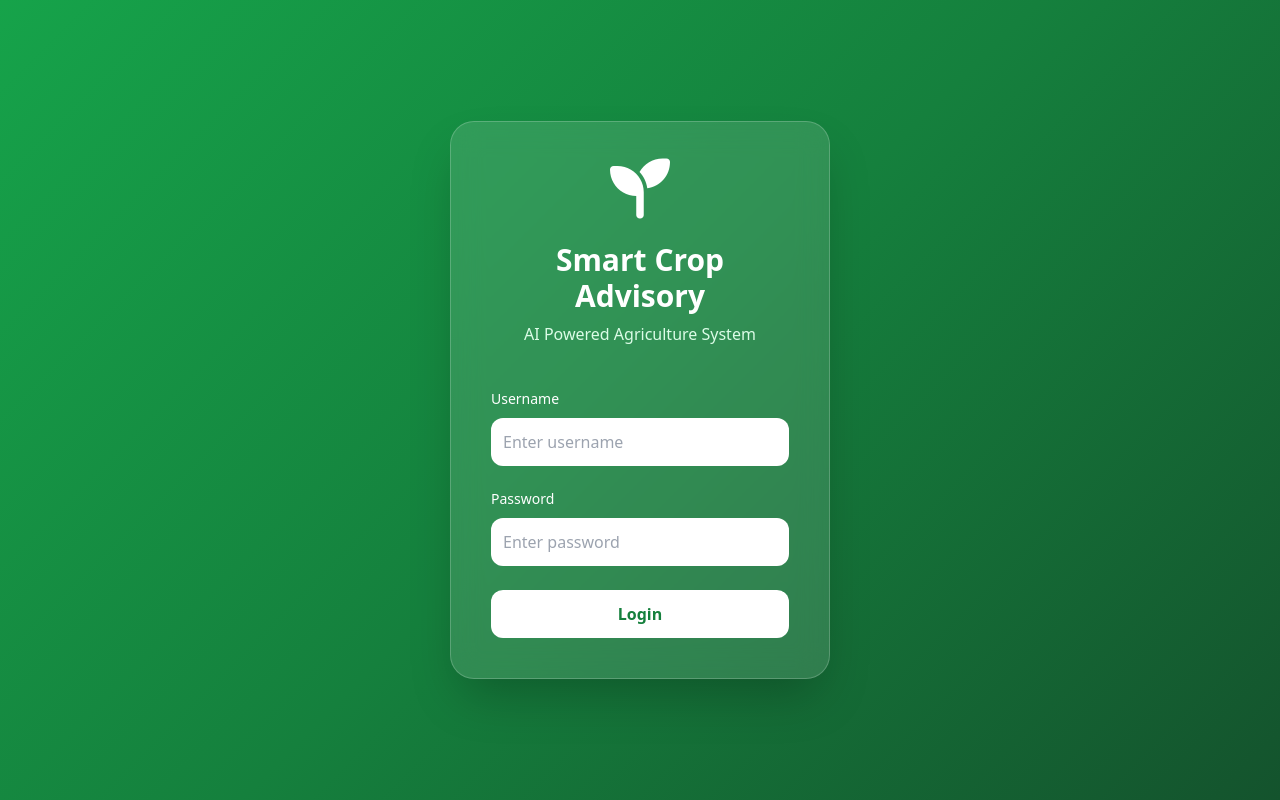
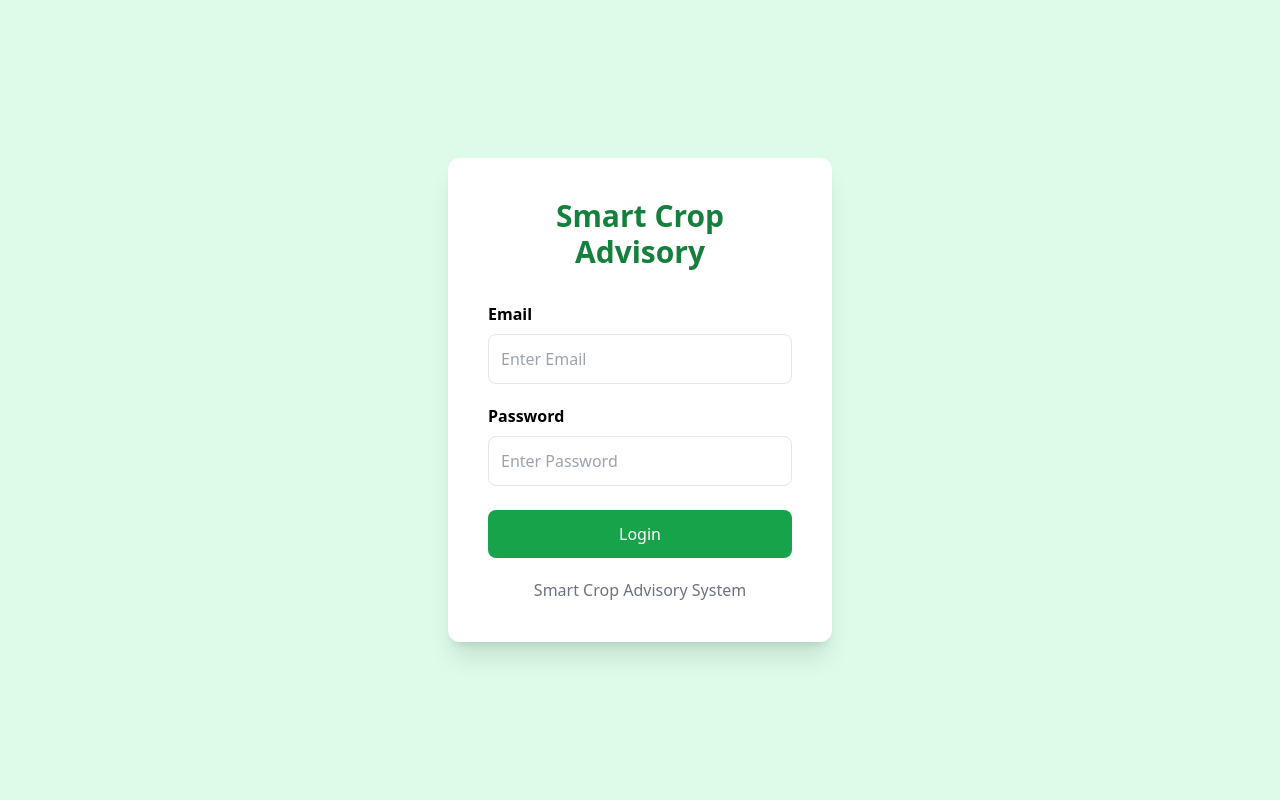
Before and after one commit to susmithareddy8688/smart-crop-advisory, a Flask app: template templates/login.html in a window 1280 px wide. Run offline with Flask 3, Linux system fonts and the light colour scheme; the template is opened without the code that fills it, so the values that code supplies are empty; some libraries are stand-ins or nearby versions.

Commit message:
Update login.html

```diff
--- a/templates/login.html
+++ b/templates/login.html
@@ -3,103 +3,42 @@
 <head>
 <meta charset="UTF-8">
 <meta name="viewport" content="width=device-width, initial-scale=1.0">
-
-<title>Smart Crop Advisory Login</title>
+<title>Login - Smart Crop Advisory</title>
 
 <script src="https://cdn.tailwindcss.com"></script>
 
-<link href="https://cdnjs.cloudflare.com/ajax/libs/font-awesome/6.5.1/css/all.min.css" rel="stylesheet">
-
-<style>
-body{
-background:linear-gradient(135deg,#16a34a,#15803d,#14532d);
-overflow:hidden;
-}
-
-.glass{
-background:rgba(255,255,255,.12);
-backdrop-filter:blur(15px);
-border:1px solid rgba(255,255,255,.2);
-}
-
-input{
-transition:.3s;
-}
-
-input:focus{
-transform:scale(1.02);
-}
-
-.logo{
-animation:float 3s ease-in-out infinite;
-}
-
-@keyframes float{
-
-0%{transform:translateY(0px);}
-
-50%{transform:translateY(-10px);}
-
-100%{transform:translateY(0px);}
-
-}
-</style>
-
 </head>
 
-<body class="flex items-center justify-center min-h-screen">
+<body class="bg-green-100 flex justify-center items-center h-screen">
 
-<div class="glass w-[380px] rounded-3xl p-10 shadow-2xl text-white">
+<div class="bg-white p-10 rounded-xl shadow-xl w-96">
 
-<div class="text-center">
-
-<i class="fas fa-seedling text-6xl logo"></i>
-
-<h1 class="text-3xl font-bold mt-5">
+<h1 class="text-3xl font-bold text-center text-green-700 mb-8">
 Smart Crop Advisory
 </h1>
 
-<p class="text-green-100 mt-2">
-AI Powered Agriculture System
-</p>
+<form action="/" method="GET">
 
-</div>
-
-<form id="loginForm" class="mt-10">
-
-<div class="mb-5">
-
-<label class="text-sm">
-Username
+<label class="font-semibold">
+Email
 </label>
 
 <input
-type="text"
-id="username"
-class="w-full mt-2 p-3 rounded-xl text-black outline-none"
-placeholder="Enter username"
-required>
+type="email"
+placeholder="Enter Email"
+class="w-full border rounded-lg p-3 mt-2 mb-5">
 
-</div>
-
-<div class="mb-6">
-
-<label class="text-sm">
+<label class="font-semibold">
 Password
 </label>
 
 <input
 type="password"
-id="password"
-class="w-full mt-2 p-3 rounded-xl text-black outline-none"
-placeholder="Enter password"
-required>
-
-</div>
+placeholder="Enter Password"
+class="w-full border rounded-lg p-3 mt-2 mb-6">
 
 <button
-type="submit"
-class="w-full bg-white text-green-700 font-bold py-3 rounded-xl hover:bg-green-100 duration-300">
+class="w-full bg-green-600 text-white py-3 rounded-lg hover:bg-green-700">
 
 Login
 
@@ -107,40 +46,11 @@ Login
 
 </form>
 
-<p id="error" class="text-red-300 mt-4 text-center hidden">
-
-Invalid Login
-
+<p class="text-center mt-5 text-gray-500">
+Smart Crop Advisory System
 </p>
 
 </div>
 
-<script>
-
-document.getElementById("loginForm").addEventListener("submit",function(e){
-
-e.preventDefault();
-
-let user=document.getElementById("username").value;
-
-let pass=document.getElementById("password").value;
-
-if(user=="admin" && pass=="admin123"){
-
-window.location="/dashboard";
-
-}
-
-else{
-
-document.getElementById("error").classList.remove("hidden");
-
-}
-
-});
-
-</script>
-
 </body>
-
 </html>
```
